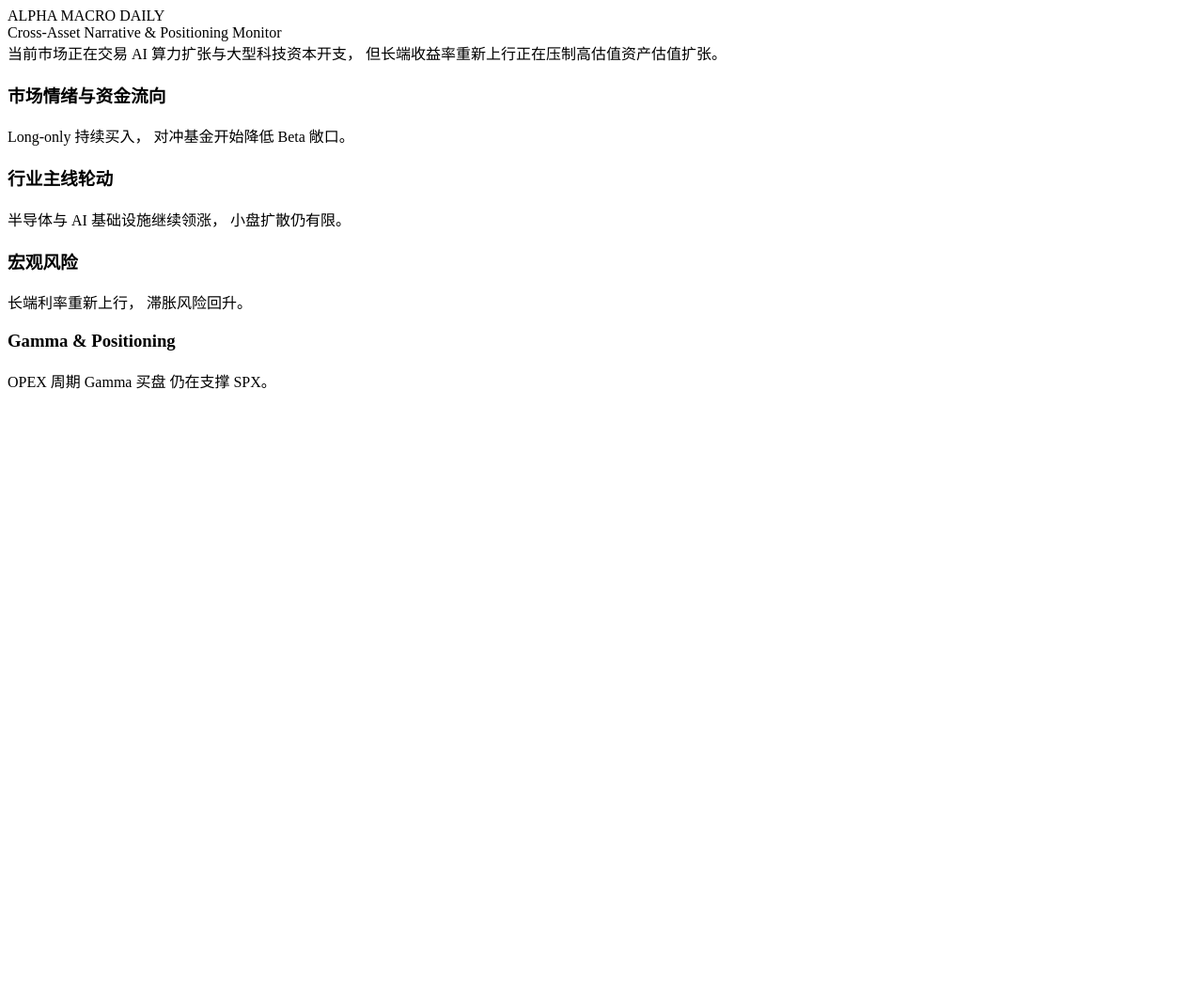
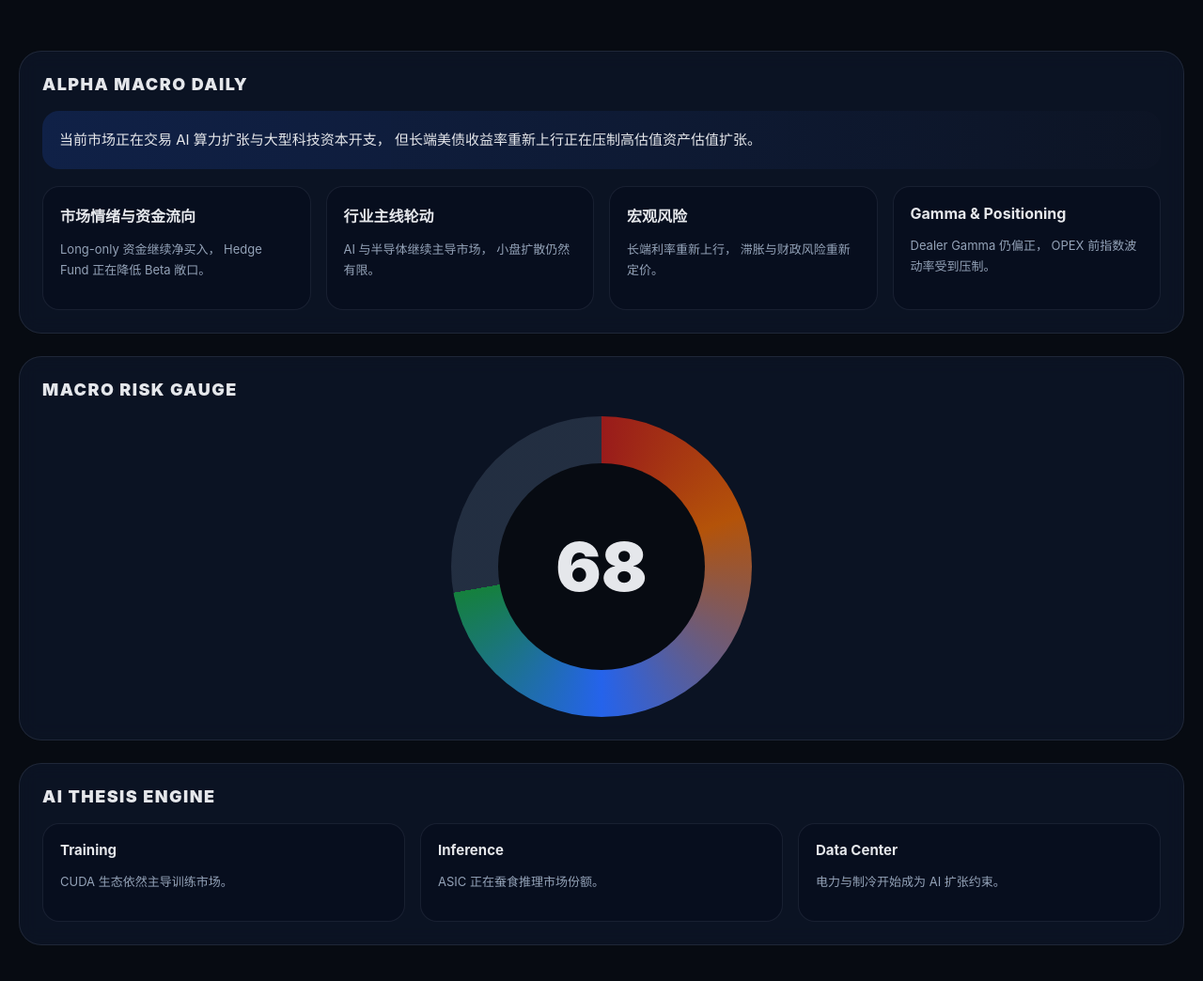
Before and after one commit to letitbeu/financey, a plain HTML site: page index.html in a window 1280 px wide. Shown: the whole page at 94% size. Before the commit the page ends 800 px from the top, so only its background shows below. Drawn offline with Linux system fonts and the light colour scheme.

Commit message:
Update index.html

```diff
--- a/index.html
+++ b/index.html
@@ -1,60 +1,294 @@
 
-<!-- 放在顶部 Risk Gauge 下方 -->
+<!-- Financey index(4) Alpha Macro Upgrade -->
+<!-- 将以下内容作为 index.html 主体结构参考 -->
 
-<section class="module briefing-module">
+<!DOCTYPE html>
+<html lang="zh-CN">
+<head>
+  <meta charset="UTF-8" />
+  <meta name="viewport" content="width=device-width, initial-scale=1.0" />
 
-  <div class="module-head">
+  <title>Financey 宏观金融终端</title>
+
+  <style>
+
+    body{
+      margin:0;
+      background:#070b12;
+      color:#e5e7eb;
+      font-family:-apple-system,BlinkMacSystemFont,"Segoe UI";
+    }
+
+    .page{
+      width:min(1400px,calc(100% - 40px));
+      margin:auto;
+      padding:30px 0 80px;
+    }
+
+    .module{
+      margin-top:24px;
+      padding:24px;
+      border-radius:24px;
+      border:1px solid rgba(148,163,184,.14);
+      background:rgba(15,23,42,.72);
+      backdrop-filter:blur(10px);
+    }
+
+    .module-title{
+      font-size:18px;
+      font-weight:900;
+      letter-spacing:.08em;
+      margin-bottom:18px;
+    }
+
+    .briefing-banner{
+      padding:18px;
+      border-radius:18px;
+      background:linear-gradient(
+        90deg,
+        rgba(37,99,235,.18),
+        rgba(15,23,42,.3)
+      );
+      font-size:15px;
+      line-height:1.7;
+      margin-bottom:18px;
+    }
+
+    .narrative-grid{
+      display:grid;
+      grid-template-columns:repeat(4,1fr);
+      gap:16px;
+    }
+
+    .narrative-card{
+      padding:18px;
+      border-radius:18px;
+      background:rgba(2,6,23,.35);
+      border:1px solid rgba(148,163,184,.12);
+    }
+
+    .narrative-card h3{
+      margin:0 0 12px;
+      font-size:16px;
+    }
+
+    .narrative-card p{
+      color:#94a3b8;
+      line-height:1.7;
+      font-size:13px;
+    }
+
+    .risk-orb{
+      width:320px;
+      height:320px;
+      border-radius:50%;
+      margin:auto;
+      display:grid;
+      place-items:center;
+      background:
+      conic-gradient(
+        #991b1b 0deg,
+        #b45309 70deg,
+        #2563eb 180deg,
+        #15803d 260deg,
+        rgba(51,65,85,.6) 260deg
+      );
+    }
+
+    .risk-inner{
+      width:220px;
+      height:220px;
+      border-radius:50%;
+      background:#070b12;
+      display:grid;
+      place-items:center;
+      font-size:72px;
+      font-weight:900;
+    }
+
+    .ai-grid{
+      display:grid;
+      grid-template-columns:repeat(3,1fr);
+      gap:16px;
+    }
+
+    .ai-card{
+      padding:18px;
+      border-radius:18px;
+      background:rgba(2,6,23,.35);
+      border:1px solid rgba(148,163,184,.12);
+    }
+
+    .ai-card h4{
+      margin:0 0 10px;
+      font-size:15px;
+    }
+
+    .ai-card p{
+      color:#94a3b8;
+      line-height:1.7;
+      font-size:13px;
+    }
+
+    @media(max-width:1100px){
+
+      .narrative-grid{
+        grid-template-columns:1fr;
+      }
+
+      .ai-grid{
+        grid-template-columns:1fr;
+      }
+
+    }
+
+  </style>
+</head>
+
+<body>
+
+  <main class="page">
+
+    <!-- 顶部标题 -->
+
+    <section class="module">
+
       <div class="module-title">
-      <span class="dot"></span>
         ALPHA MACRO DAILY
-    </div>
-
-    <div class="tag">
-      Cross-Asset Narrative & Positioning Monitor
-    </div>
       </div>
 
       <div class="briefing-banner">
 
         当前市场正在交易 AI 算力扩张与大型科技资本开支，
-    但长端收益率重新上行正在压制高估值资产估值扩张。
+        但长端美债收益率重新上行正在压制高估值资产估值扩张。
 
       </div>
 
       <div class="narrative-grid">
 
         <div class="narrative-card">
+
           <h3>市场情绪与资金流向</h3>
+
           <p>
-        Long-only 持续买入，
-        对冲基金开始降低 Beta 敞口。
+            Long-only 资金继续净买入，
+            Hedge Fund 正在降低 Beta 敞口。
           </p>
+
         </div>
 
         <div class="narrative-card">
+
           <h3>行业主线轮动</h3>
+
           <p>
-        半导体与 AI 基础设施继续领涨，
-        小盘扩散仍有限。
+            AI 与半导体继续主导市场，
+            小盘扩散仍然有限。
           </p>
+
         </div>
 
         <div class="narrative-card">
+
           <h3>宏观风险</h3>
+
           <p>
             长端利率重新上行，
-        滞胀风险回升。
+            滞胀与财政风险重新定价。
           </p>
+
         </div>
 
         <div class="narrative-card">
+
           <h3>Gamma & Positioning</h3>
+
           <p>
-        OPEX 周期 Gamma 买盘
-        仍在支撑 SPX。
+            Dealer Gamma 仍偏正，
+            OPEX 前指数波动率受到压制。
           </p>
+
         </div>
 
       </div>
 
     </section>
+
+    <!-- 风险仪表盘 -->
+
+    <section class="module">
+
+      <div class="module-title">
+        MACRO RISK GAUGE
+      </div>
+
+      <div class="risk-orb">
+
+        <div class="risk-inner">
+
+          68
+
+        </div>
+
+      </div>
+
+    </section>
+
+    <!-- AI Thesis Engine -->
+
+    <section class="module">
+
+      <div class="module-title">
+        AI THESIS ENGINE
+      </div>
+
+      <div class="ai-grid">
+
+        <div class="ai-card">
+
+          <h4>Training</h4>
+
+          <p>
+            CUDA 生态依然主导训练市场。
+          </p>
+
+        </div>
+
+        <div class="ai-card">
+
+          <h4>Inference</h4>
+
+          <p>
+            ASIC 正在蚕食推理市场份额。
+          </p>
+
+        </div>
+
+        <div class="ai-card">
+
+          <h4>Data Center</h4>
+
+          <p>
+            电力与制冷开始成为 AI 扩张约束。
+          </p>
+
+        </div>
+
+      </div>
+
+    </section>
+
+  </main>
+
+  <!-- JS Libraries -->
+
+  <script type="module" src="./js/marketDrivers.js"></script>
+  <script type="module" src="./js/narrativeEngine.js"></script>
+  <script type="module" src="./js/liquidityEngine.js"></script>
+  <script type="module" src="./js/gammaEngine.js"></script>
+  <script type="module" src="./js/aiThesisEngine.js"></script>
+  <script type="module" src="./js/architectureWar.js"></script>
+  <script type="module" src="./js/translationCN.js"></script>
+
+</body>
+</html>
```
Lines whose indentation alone changed are shown as unchanged.
